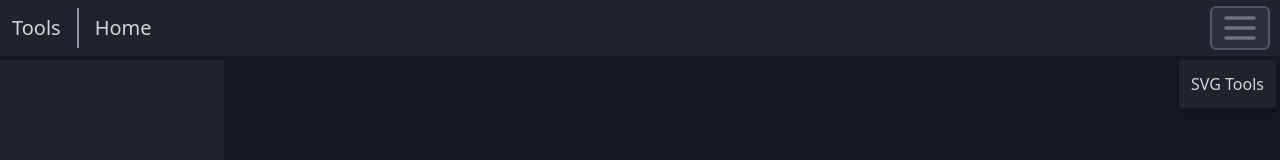
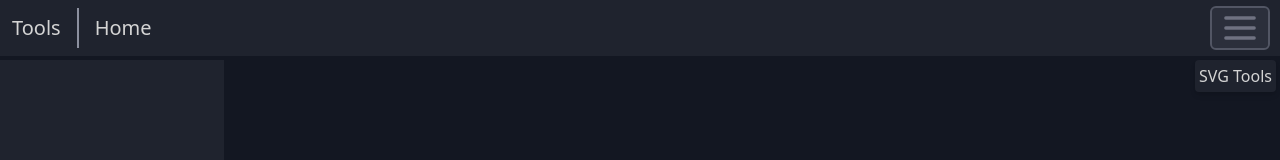
Before and after one commit to mavenskylab/tools, a Next.js app: page / in a window 1280 px wide. Both pictures are taken after a click on the button 1240 px from the left and 28 px from the top of the page. Shown: the top 160 px of the page. Built offline with nearby package versions, Linux system fonts and the light colour scheme.

Commit message:
Fix build errors

```diff
--- a/components/footer.js
+++ b/components/footer.js
@@ -1,9 +1,11 @@
+import Link from 'next/link'
+
 export default function Footer({ content }) {
     content = content ?? <p>
         {"Made by "}
-        <a href="https://github.com/mavenskylab" target="_blank">mavenskylab</a>
+        <Link href="https://github.com/mavenskylab" target="_blank" rel="noopener noreferrer">mavenskylab</Link>
         {". Source code available at "}
-        <a href="https://github.com/mavenskylab" target="_blank">Github</a>
+        <Link href="https://github.com/mavenskylab" target="_blank" rel="noopener noreferrer">Github</Link>
         .
     </p>
 
--- a/components/nav.js
+++ b/components/nav.js
@@ -2,7 +2,8 @@ import Head from 'next/head'
 
 import useWindowSize from '@/hooks/useWindowSize'
 
-import React, { useState, useEffect, useRef } from 'react';
+import Link from 'next/link'
+import React, { useState, useEffect, useRef } from 'react'
 
 export default function Nav({ innerRef, title }) {
     const windowSize = useWindowSize()
@@ -46,7 +47,7 @@ export default function Nav({ innerRef, title }) {
             <div className={`bg-slate-100 absolute right-1 overflow-hidden${isCollapsed ? ' hidden ' : ' '}sm:rounded sm:shadow-md w-screen sm:w-auto mt-1 z-50`}>
                 <ul ref={navRef} className="p-1">
                     <li>
-                        <a className="block hover:text-info w-full p-2" href="/svgtools">SVG Tools</a>
+                        <Link className="block hover:text-info w-full p-2" href="/svgtools">SVG Tools</Link>
                     </li>
                 </ul>
             </div>
```
